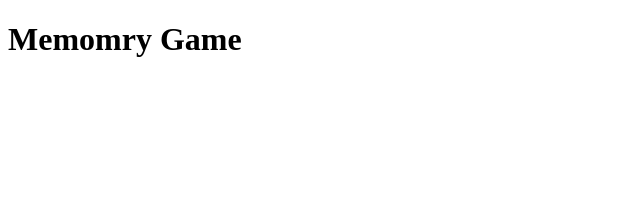
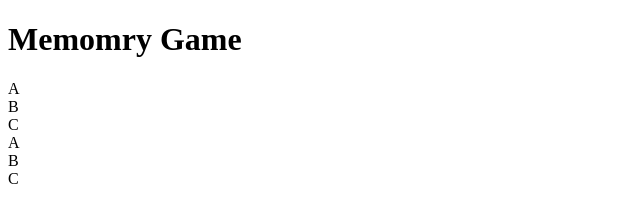
Before and after one commit to yamar8/MemoryGame, a plain HTML site: page main.html in a window 1280 px wide. Shown: the full height of the page, 0-640 px from the left. Drawn offline with Linux system fonts and the light colour scheme.

Commit message:
add main.html, main.js and style.css files

```diff
--- a/main.html
+++ b/main.html
@@ -5,11 +5,19 @@
     <meta http-equiv="X-UA-Compatible" content="IE=edge">
     <meta name="viewport" content="width=device-width, initial-scale=1.0">
     <title>Document</title>
+<link rel="stylesheet" href="style.css">
 </head>
 <body>
 <h1>Memomry Game</h1>
+<div id="board">
 
 
 
+</div>
+
+
+
+<script src = "main.js"></script>
+
 </body>
 </html>
--- a/main.js
+++ b/main.js
@@ -0,0 +1,37 @@
+const cards = ['A','B','C','A','B','C'];
+
+// const element = document.createElement("div"); // create new element
+// element.innerHTML = "Hello";
+// console.log(element);
+// const board = document.getElementById("board");
+// board.appendChild(element);
+
+// const cards = ["A", "B", "C", "A", "B", "C"];
+// const board = document.getElementById("board");
+// for (i of cards) {
+//   let element = document.createElement("div");
+//   element.innerHTML = i;
+//   board.appendChild(element);
+// }
+
+
+function createCard(idx){
+    const cardEl = document.createElement("div");
+    cardEl.innerHTML = cards[idx];
+    cardEl.id = idx;
+    cardEl.className = "card";
+    return cardEl;
+}
+
+
+function init(){
+    //shuffle(cards);
+    //append cards to board
+    const board = document.getElementById("board");
+    for(i in cards){
+        const element = createCard(i);
+        board.appendChild(element);
+    }
+}
+
+init();
--- /dev/null
+++ b/style.css
@@ -0,0 +1,13 @@
+.body{
+    background-color: rgb(16, 65, 48);
+}
+
+
+
+.card{
+/* background-color: blue; */
+
+}
+.board{
+    flex
+}
```
